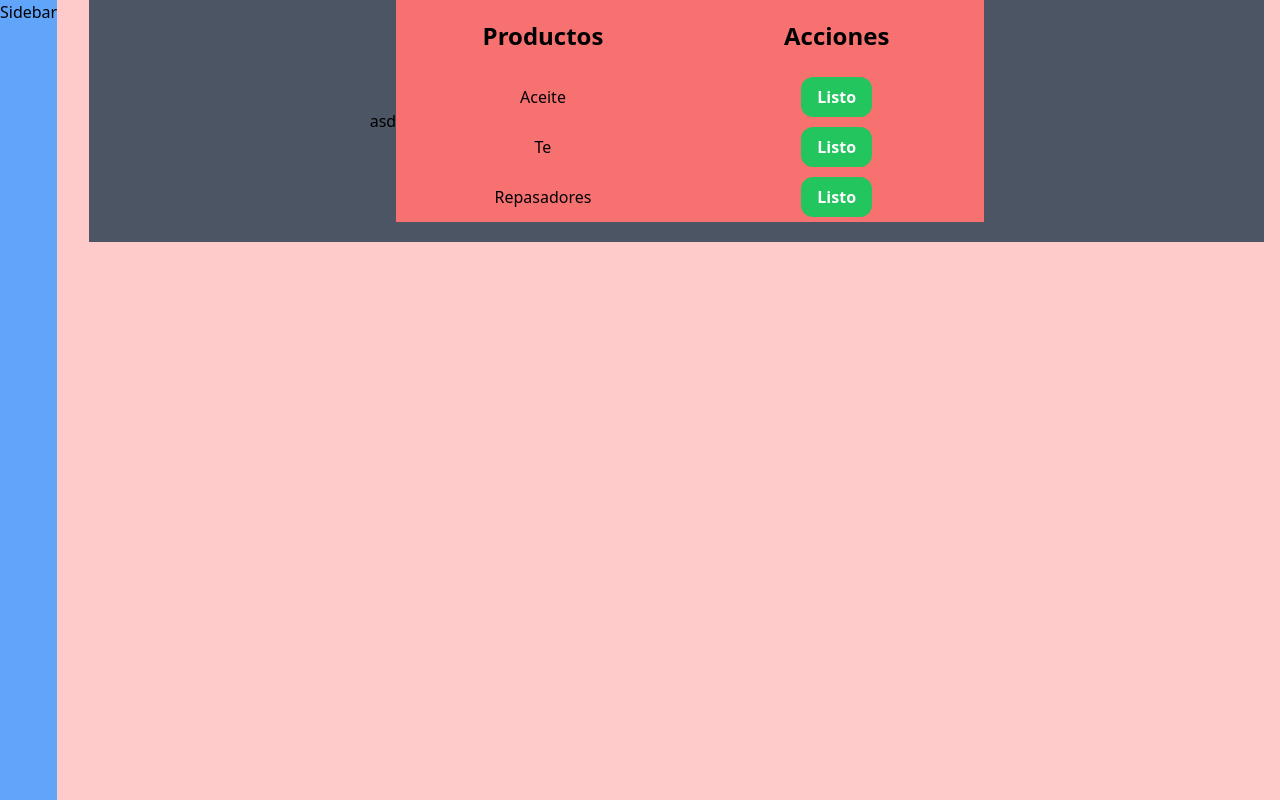
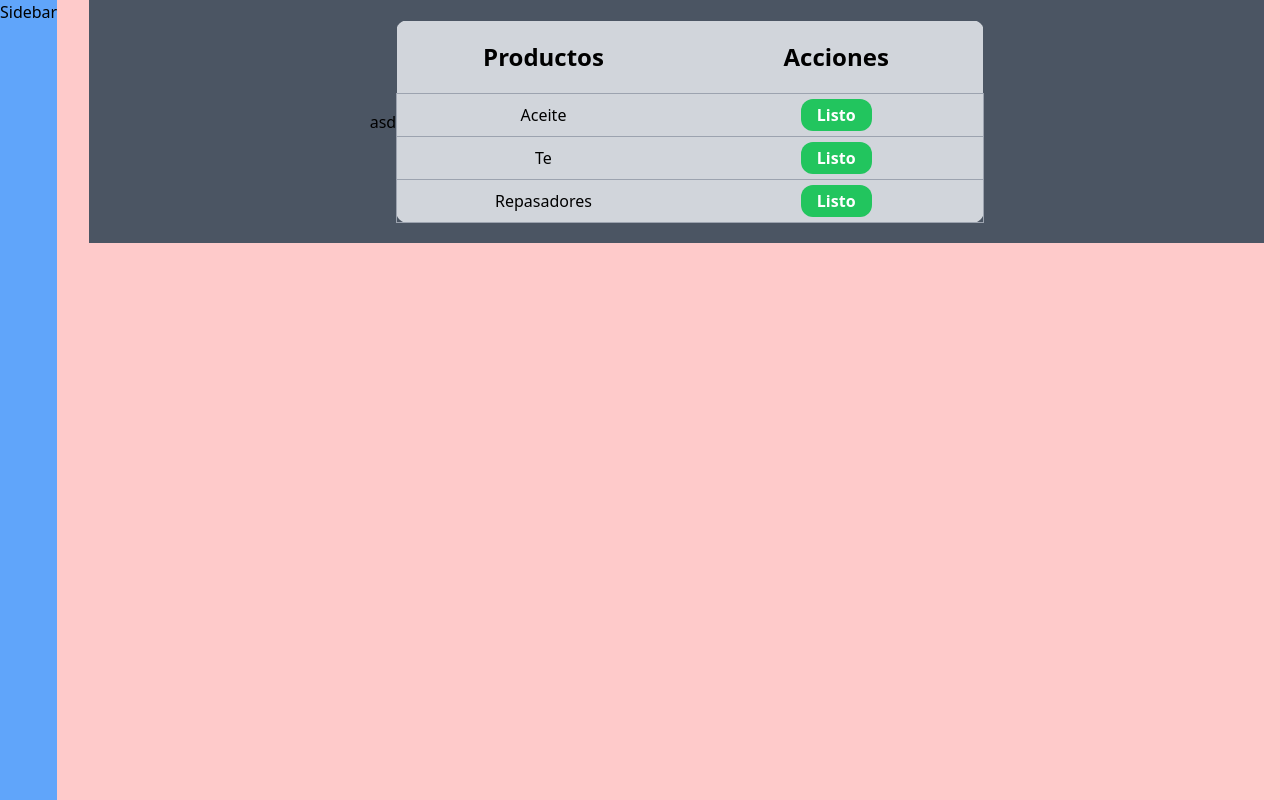
Before and after one commit to brianfsosa/home, a React (Vite) app: page / in a window 1280 px wide. Built offline with nearby package versions, Linux system fonts and the light colour scheme.

Commit message:
first commit

```diff
--- a/src/components/Button.jsx
+++ b/src/components/Button.jsx
@@ -2,7 +2,7 @@ import React from 'react'
 
 function Button({children}) {
   return (
-    <button className="m-1 bg-green-500 hover:bg-green-700 text-white font-bold py-2 px-4 rounded-xl">
+    <button className="m-1 bg-green-500 hover:bg-green-700 text-white font-bold py-1 px-4 rounded-xl">
      {children}
     </button>
   )
--- a/src/components/Panel.jsx
+++ b/src/components/Panel.jsx
@@ -13,18 +13,18 @@ function Panel() {
 
         <div className=' bg-gray-600 container flex justify-center'>
             <button onClick={()=>agregarProducto('piña')}>asd</button>
-            <div className='w-2/4'>
-                <table className="table-fixed mb-5 w-full bg-red-400">
-                    <thead className=''>
-                        <tr>
-                            <th className='py-5'><p className='text-2xl'>Productos</p></th>
+            <div className='w-2/4 rounded-lg'>
+                <table className="table-fixed my-5 w-full bg-gray-300 rounded-xl ">
+                    <thead className='border rounded-t-xl border-gray-600'>
+                        <tr  >
+                            <th className='py-5 '><p className='text-2xl'>Productos</p></th>
                             <th className='py-5'><p className='text-2xl'>Acciones</p></th>
                         </tr>
                     </thead>
                     <tbody>
                         {productos.map((p) =>
-                        <tr key={p} className='text-center'>
-                            <td>{p}</td>
+                        <tr  key={p} className='text-center border rounded-t-xl border-gray-400'>
+                            <td >{p}</td>
                             <td><Button>Listo</Button></td>
                         </tr>)}
 
```
